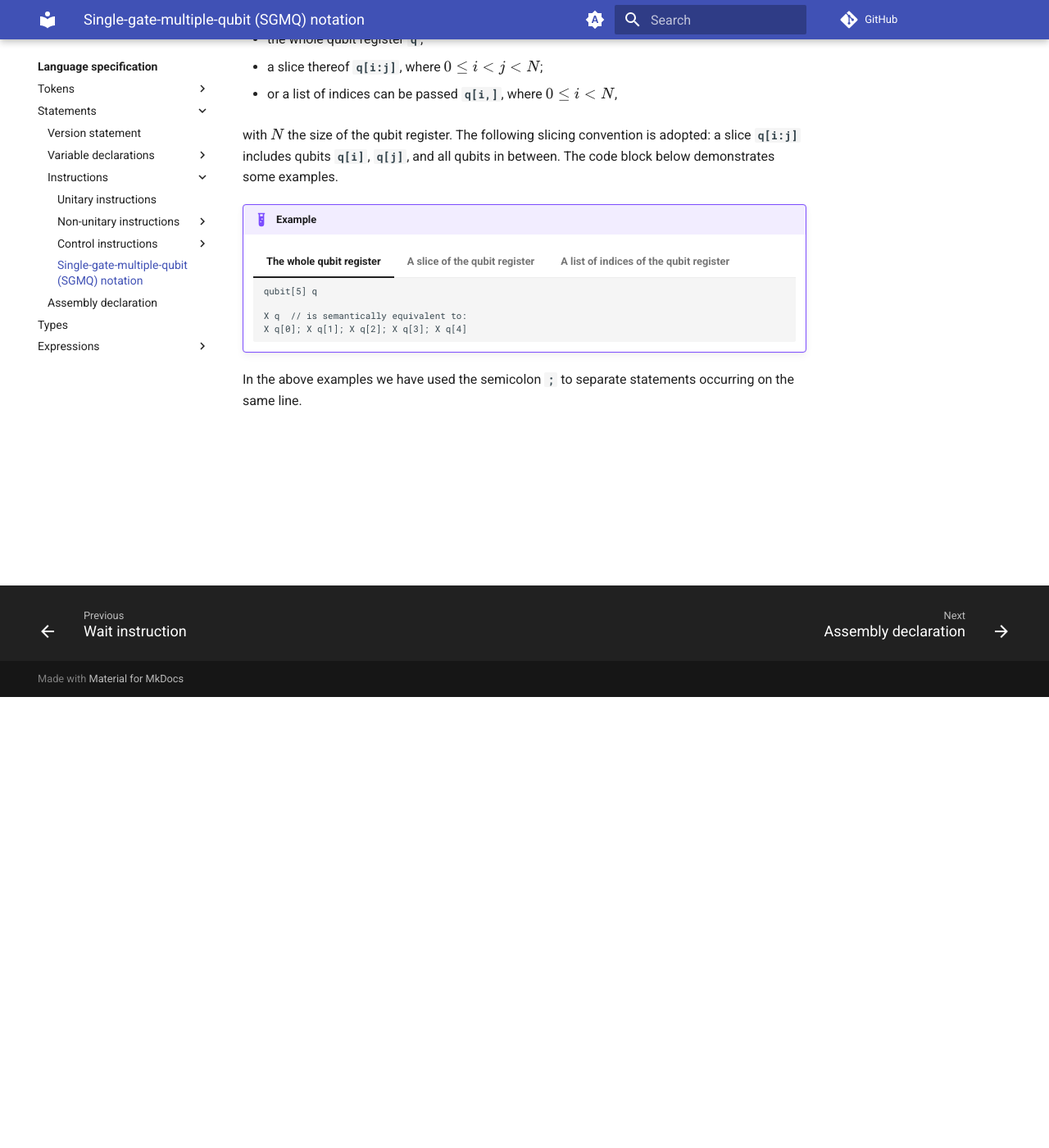
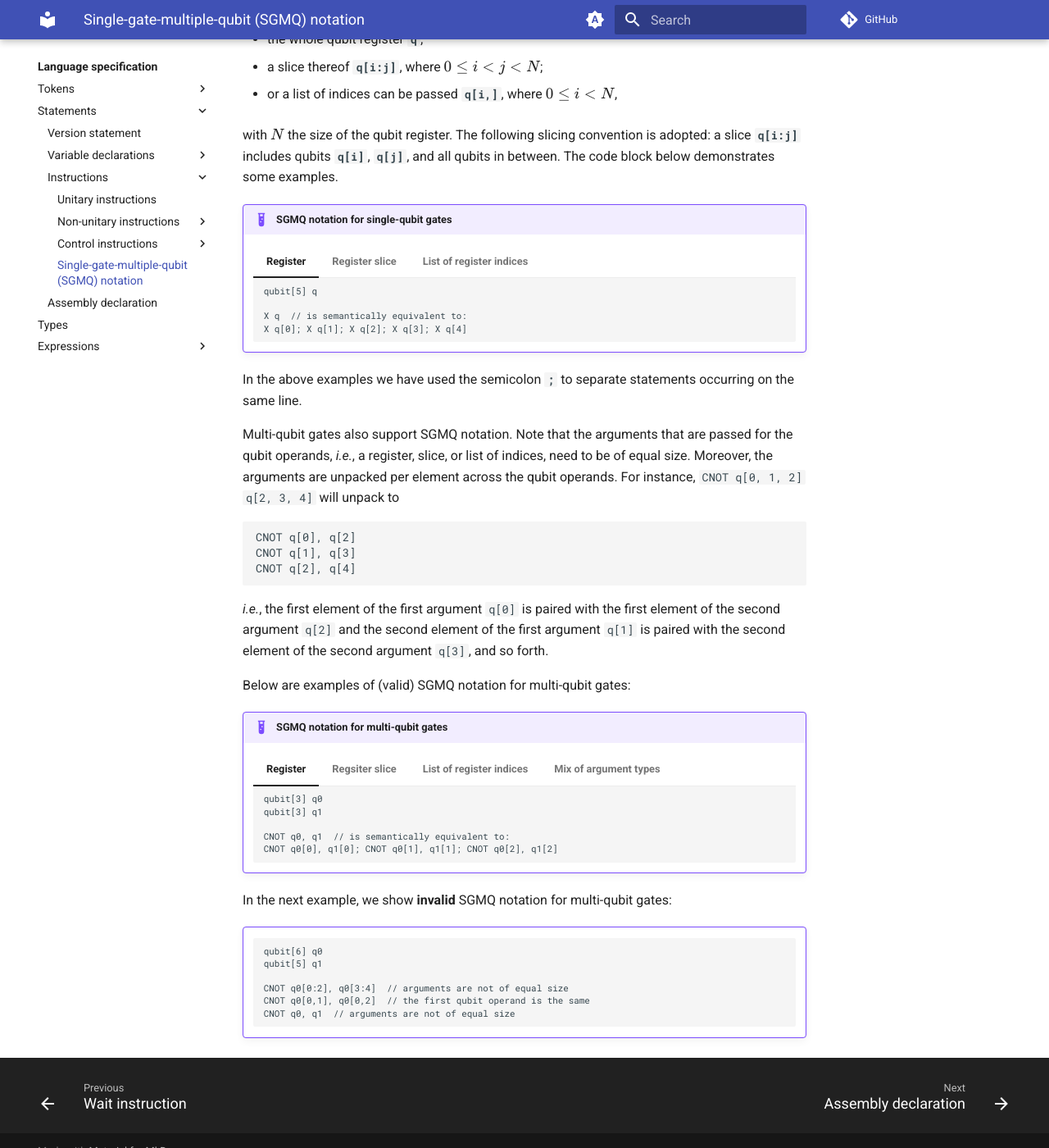
Before and after one commit to QuTech-Delft/cQASM-spec, an MkDocs documentation site: the page built from docs/language_specification/statements/instructions/single-gate-multiple-qubit-notation.md, in a window 1280 px wide and 1400 px high, scrolled down 550 px. Shown: the whole window at 82% size. Built offline with MkDocs 1.6.1 and Material for MkDocs 9.7.7, drawn with Linux system fonts in a browser that asks for light colours; comment, search, counter and statistics services are not loaded; the version menu is left out.

Commit message:
Update SGMQ notation to include multi-qubit gates and measure instruction.

````diff
--- a/docs/language_specification/statements/instructions/single-gate-multiple-qubit-notation.md
+++ b/docs/language_specification/statements/instructions/single-gate-multiple-qubit-notation.md
@@ -26,9 +26,9 @@
 The following slicing convention is adopted: a slice **`q[i:j]`** includes qubits **`q[i]`**, **`q[j]`**,
 and all qubits in between. The code block below demonstrates some examples.
 
-!!! example
+!!! example "SGMQ notation for single-qubit gates"
 
-    === "The whole qubit register"
+    === "Register"
 
         ```
         qubit[5] q
@@ -56,3 +56,79 @@
         ```
 
 In the above examples we have used the semicolon **`;`** to separate statements occurring on the same line.
+
+Multi-qubit gates also support SGMQ notation.
+Note that the arguments that are passed for the qubit operands, _i.e._, a register, slice, or list of indices,
+need to be of equal size.
+Moreover, the arguments are unpacked per element across the qubit operands.
+For instance, `CNOT q[0, 1, 2] q[2, 3, 4]` will unpack to
+```
+CNOT q[0], q[2]
+CNOT q[1], q[3]
+CNOT q[2], q[4]
+```
+_i.e._, the first element of the first argument `q[0]` is paired with the first element of the second argument `q[2]`
+and the second element of the first argument `q[1]` is paired with the second element of the second argument `q[3]`,
+and so forth.
+
+Below are examples of (valid) SGMQ notation for multi-qubit gates:
+
+!!! example "SGMQ notation for multi-qubit gates"
+
+    === "Register"
+
+        ```
+        qubit[3] q0
+        qubit[3] q1
+
+        CNOT q0, q1  // is semantically equivalent to:
+        CNOT q0[0], q1[0]; CNOT q0[1], q1[1]; CNOT q0[2], q1[2]
+        ```
+
+    === "Regsiter slice"
+
+        ```
+        qubit[6] q
+
+        CNOT q[0:2], q[3:5]   // is semantically equivalent to:
+        CNOT q[0], q[3]; CNOT q[1], q[4]; CNOT q[2], q[5]
+        ```
+
+    === "List of register indices"
+
+        ```
+        qubit[6] q
+
+        CNOT q[3,2,1], q[5,4,0]  // is semantically equivalent to:
+        CNOT q[3], q[5]; CNOT q[2], q[4]; CNOT q[1], q[0]
+        ```
+
+    === "Mix of argument types"
+
+        ```
+        qubit[3] q0
+        qubit[6] q1
+
+
+        CNOT q0, q1[3:5]  // is semantically equivalent to:
+        CNOT q0[0], q1[3]; CNOT q0[1], q1[4]; CNOT q0[2], q1[5]
+
+        CNOT q0, q1[0,2,1]  // is semantically equivalent to:
+        CNOT q0[0], q1[0]; CNOT q0[1], q1[2]; CNOT q0[2], q1[1]
+
+        CNOT q0[1,2], q1[4:5]  // is semantically equivalent to:
+        CNOT q0[1], q1[4]; CNOT q0[2], q1[5]
+        ```
+
+In the next example, we show **invalid** SGMQ notation for multi-qubit gates:
+
+!!! example ""
+
+    ```
+    qubit[6] q0
+    qubit[5] q1
+
+    CNOT q0[0:2], q0[3:4]  // arguments are not of equal size
+    CNOT q0[0,1], q0[0,2]  // the first qubit operand is the same
+    CNOT q0, q1  // arguments are not of equal size
+    ```
````
Also changed, not shown: other parts of docs/language_specification/statements/instructions/single-gate-multiple-qubit-notation.md (+3 -3 lines), docs/language_specification/statements/instructions/non_unitary_instructions/measure_instruction.md (+11 -0 lines).
